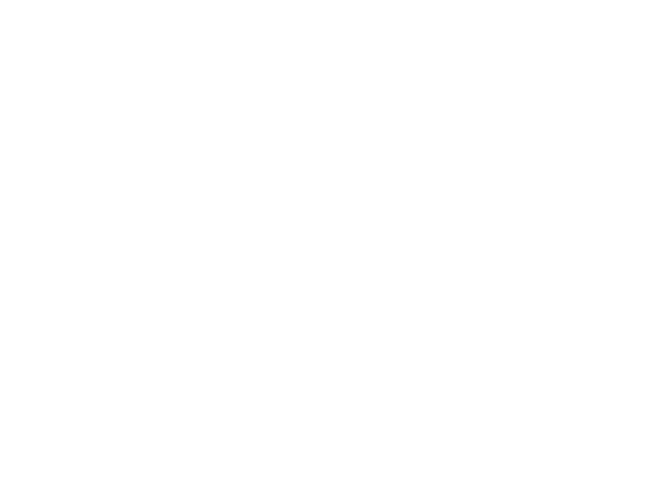
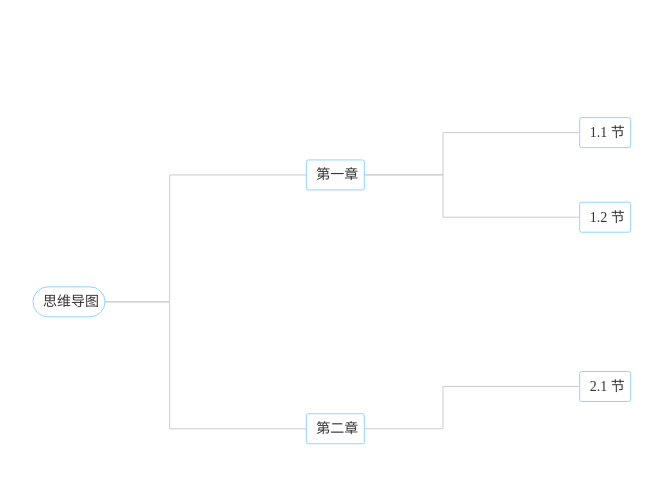
Before and after one commit to shellyaoo/mind, a plain HTML site: page index.html in a window 1280 px wide. Shown: the whole page, without its empty margins (85-748 px from the left). Drawn offline with Linux system fonts and the light colour scheme; the site is published under a folder, as on GitHub Pages, so addresses that start at the root find nothing.

Commit message:
Update index.html
外网

```diff
--- a/index.html
+++ b/index.html
@@ -5,8 +5,8 @@
     <link rel="icon" href="/favicon.ico">
     <meta name="viewport" content="width=device-width, initial-scale=1.0">
     <title>Vite App</title>
-    <script type="module" crossorigin src="/index-CN2UWZR2.js"></script>
-    <link rel="stylesheet" crossorigin href="/index-CmDEwhOZ.css">
+    <script type="module" crossorigin src="./index-CN2UWZR2.js"></script>
+    <link rel="stylesheet" crossorigin href="./index-CmDEwhOZ.css">
   </head>
   <body>
     <div id="app"></div>
```
